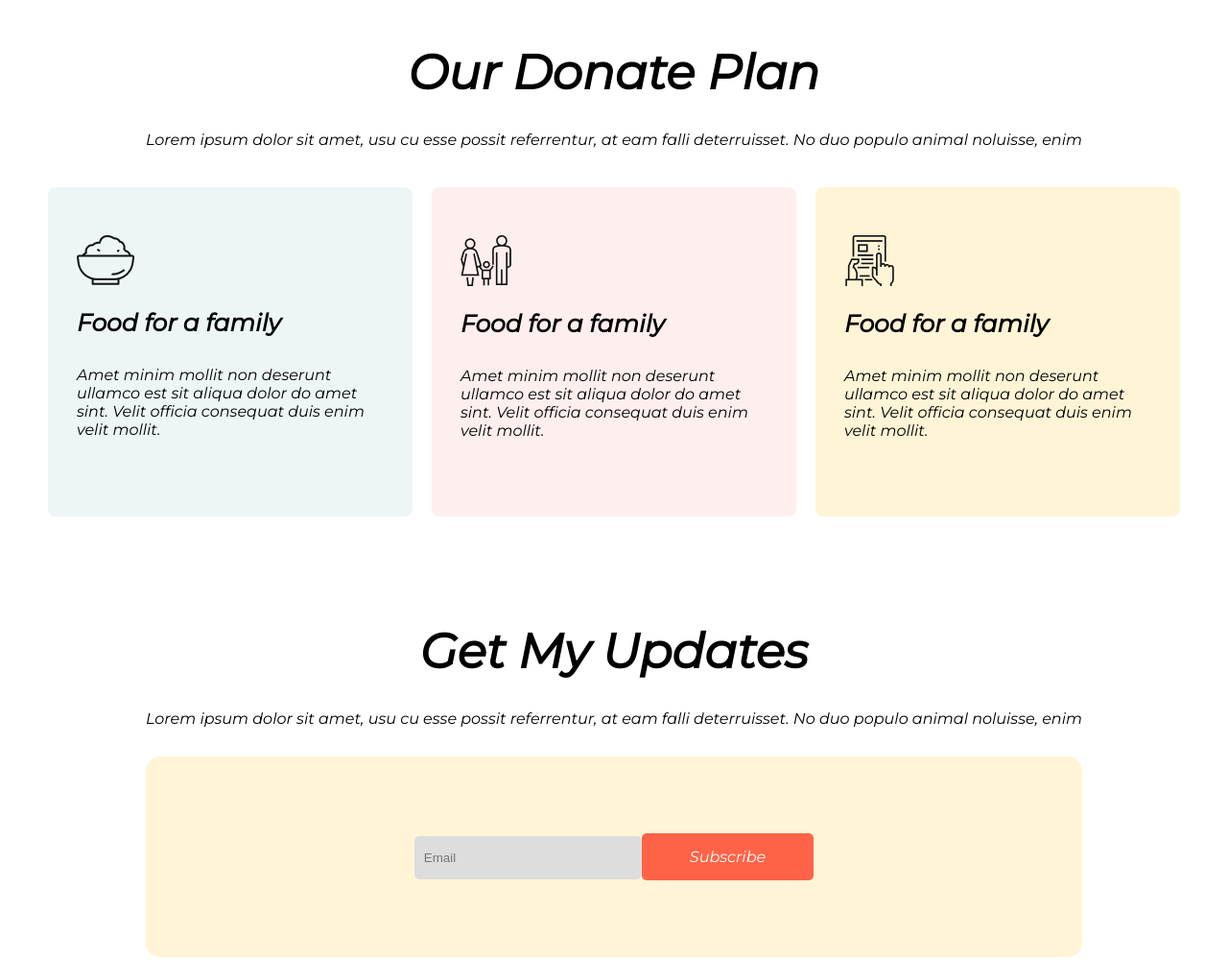
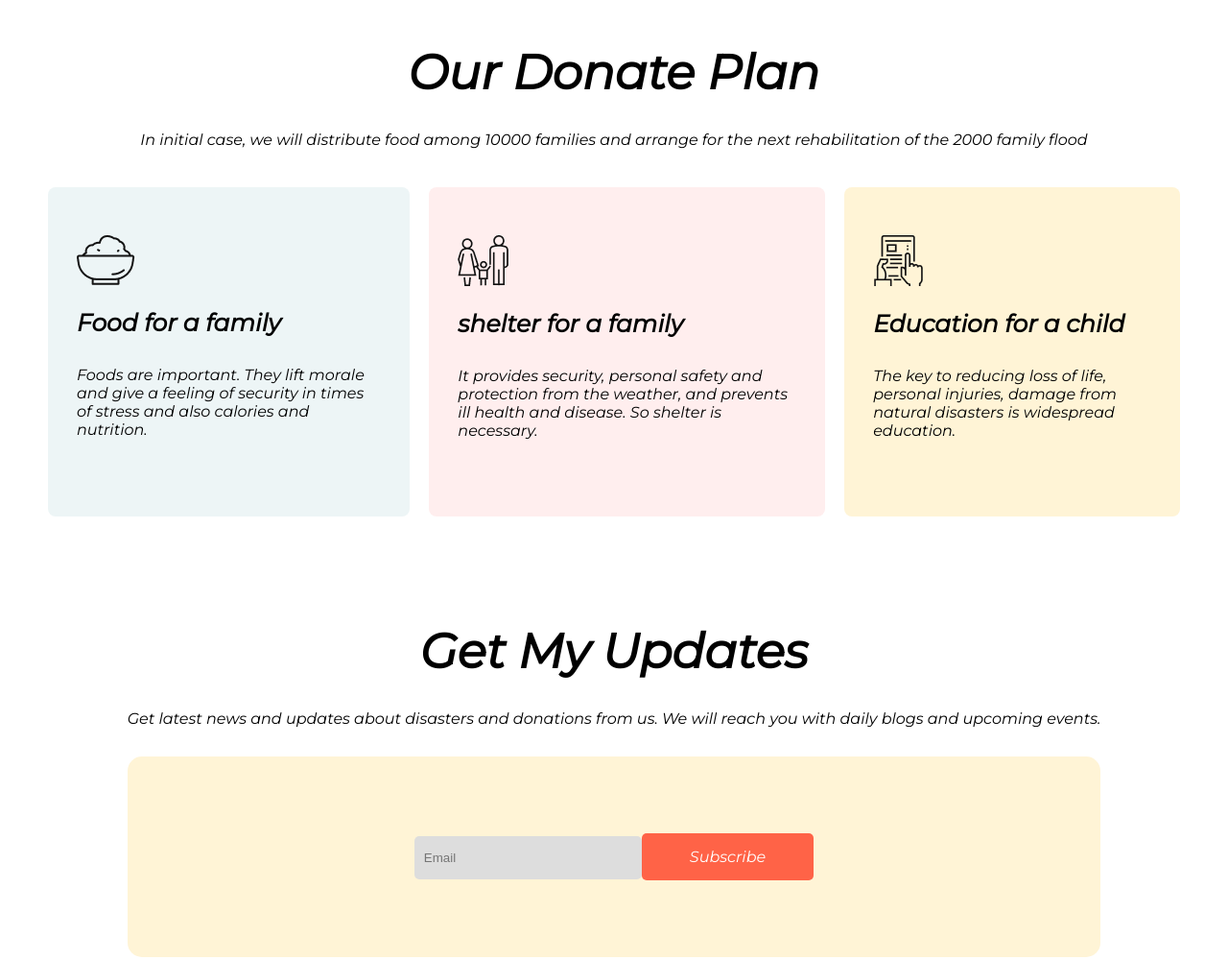
Before and after one commit to sakibnazmus1/donate-website, a plain HTML site: page index.html in a window 1280 px wide. Shown: the part 1340-2340 px from the top of the page at 96% size. Drawn offline with Linux system fonts and the light colour scheme.

Commit message:
third commit

```diff
--- a/index.html
+++ b/index.html
@@ -9,6 +9,7 @@
     <link rel="preconnect" href="https://fonts.googleapis.com">
     <link rel="preconnect" href="https://fonts.gstatic.com" crossorigin>
     <link href="https://fonts.googleapis.com/css2?family=Montserrat:ital@1&display=swap" rel="stylesheet">
+    <link rel="shortcut icon" href="./images/donation0.jpg" type="image/x-icon">
     <link rel="stylesheet" href="style.css">
 </head>
 
@@ -17,8 +18,9 @@
         <div>
             <h1>Let’s Help Those Who Are <br> More In Need</h1>
             <p>
-                Lorem ipsum dolor sit amet, usu cu esse possit referrentur, at eam falli
-                deterruisset. No duo populo animal noluisse, enim
+                The Sylhetites are very damaged. Let us do what we can by the side of the people affected by. Come
+                forward with their help
+
             </p>
             <a class="donate-button" href="">Donate Now</a>
         </div>
@@ -27,15 +29,14 @@
         <div>
             <h3>Donate Today</h3>
             <p>
-                Lorem ipsum dolor sit amet, usu cu esse possit referrentur, at eam falli
-                deterruisset. No duo populo animal noluisse, enim
+                You can donate any one option or amount of money from below
             </p>
             <div class="tk">
                 <h4 class="tk-item">100tk</h4>
                 <h4 id="red" class="tk-item">200tk</h4>
                 <h4 class="tk-item">500tk</h4>
                 <h4 class="tk-item">1000tk</h4>
-                <h4 class="tk-item">2000tk</h4>
+                <h4 class="tk-item">5000tk</h4>
             </div>
             <input type="text" placeholder="Other Amount (Taka)"><br>
             <a href="" class="donate-button">Donate Now</a>
@@ -45,38 +46,31 @@
         <div>
             <h3>Our Donate Plan</h3>
             <p>
-                Lorem ipsum dolor sit amet, usu cu esse possit referrentur, at eam falli
-                deterruisset. No duo populo animal noluisse, enim
+                In initial case, we will distribute food among 10000 families and arrange for the next rehabilitation of
+                the 2000 family flood
             </p>
             <div class="plan-box">
                 <div id="food" class="plan">
                     <img src="./icons/food.png">
                     <h4>Food for a family</h4>
                     <p>
-                        Amet minim mollit non deserunt
-                        ullamco est sit aliqua dolor do amet
-                        sint. Velit officia consequat duis enim
-                        velit mollit.
-                    </p>
+                        Foods are important. They lift morale and give a feeling of security in times of stress and also
+                        calories and nutrition.
                 </div>
                 <div id="shelter" class="plan">
                     <img src="./icons/shelter.png">
-                    <h4>Food for a family</h4>
+                    <h4>shelter for a family</h4>
                     <p>
-                        Amet minim mollit non deserunt
-                        ullamco est sit aliqua dolor do amet
-                        sint. Velit officia consequat duis enim
-                        velit mollit.
+                        It provides security, personal safety and protection from the weather, and prevents ill health
+                        and disease. So shelter is necessary.
                     </p>
                 </div>
                 <div id="education" class="plan">
                     <img src="./icons/Frame-1.png">
-                    <h4>Food for a family</h4>
+                    <h4>Education for a child</h4>
                     <p>
-                        Amet minim mollit non deserunt
-                        ullamco est sit aliqua dolor do amet
-                        sint. Velit officia consequat duis enim
-                        velit mollit.
+                        The key to reducing loss of life, personal injuries, damage from natural disasters is widespread
+                        education.
                     </p>
                 </div>
             </div>
@@ -86,11 +80,12 @@
         <div>
             <h3>Get My Updates</h3>
             <p>
-                Lorem ipsum dolor sit amet, usu cu esse possit referrentur, at eam falli
-                deterruisset. No duo populo animal noluisse, enim
+                Get latest news and updates about disasters and donations from us. We will reach you with daily blogs
+                and upcoming events.
             </p>
             <div class="email">
-                <input type="text" placeholder="Email"><a id="subscribe-submit" href="" class="donate-button">Subscribe</a>
+                <input type="text" placeholder="Email"><a id="subscribe-submit" href=""
+                    class="donate-button">Subscribe</a>
             </div>
         </div>
     </section>
--- a/style.css
+++ b/style.css
@@ -1,14 +1,16 @@
 @import url('https://fonts.googleapis.com/css2?family=Lobster&display=swap');
 
-*{
+* {
     padding: 0;
     margin: 0;
 }
-body{
+
+body {
     font-family: 'Montserrat', sans-serif;
 }
-.header{
-    background-image: linear-gradient(to top, #151515, #45454500), url(./images/donation0.jpg);
+
+.header {
+    background-image: url(./images/donation13.jpg);
     height: 700px;
     background-repeat: no-repeat;
     background-size: cover;
@@ -18,14 +20,17 @@ body{
     text-align: center;
     color: white;
 }
-.header h1{
+
+.header h1 {
     font-size: 60px;
     font-weight: 700;
 }
-.header p{
+
+.header p {
     margin: 40px 0;
 }
-.donate-button{
+
+.donate-button {
     text-decoration: none;
     color: white;
     background: tomato;
@@ -33,104 +38,125 @@ body{
     display: inline-block;
     border-radius: 10px;
 }
-h3{
+
+h3 {
     font-size: 50px;
 }
-.donate-today p{
+
+.donate-today p {
     margin: 30px 0;
 }
-.donate-today input{
+
+.donate-today input {
     margin: 30px 0;
     padding: 20px 150px;
     text-align: center;
     font-size: 18px;
 }
-.donate-today{
+
+.donate-today {
     display: flex;
     justify-content: center;
     align-items: center;
     text-align: center;
     margin: 100px 0;
 }
-.tk{
+
+.tk {
     display: flex;
 }
-.tk-item{
+
+.tk-item {
     background: rgb(230, 230, 230);
     padding: 50px 40px;
     margin: 10px auto;
     font-size: 30px;
     border-radius: 8px;
 }
-#red{
+
+#red {
     background: pink;
     color: crimson;
     border: 2px solid crimson;
 }
-.our-donate-plan{
+
+.our-donate-plan {
     display: flex;
     justify-content: center;
     align-items: center;
     text-align: center;
     margin: 100px 0;
 }
-.our-donate-plan p{
+
+.our-donate-plan p {
     margin: 30px 0;
 }
-.plan-box{
+
+.plan-box {
     display: flex;
     width: 1200px;
 }
-.plan{
+
+.plan {
     background: #EDF5F6;
     margin: 10px;
     padding: 50px 30px;
     text-align: left;
     border-radius: 8px;
 }
-.plan h4{
+
+.plan h4 {
     font-size: 25px;
     margin-top: 20px;
 }
-#shelter{
+
+#shelter {
     background: #FFEEEE;
 }
-#education{
+
+#education {
     background: #FFF4D6;
 }
-.updates{
+
+.updates {
     display: flex;
     justify-content: center;
     align-items: center;
     text-align: center;
     margin: 100px 0;
 }
-.updates p{
+
+.updates p {
     margin: 30px 0;
 }
-.email{
+
+.email {
     background: #FFF4D6;
     padding: 80px 0;
     border-radius: 15px;
 }
-.email input{
+
+.email input {
     padding: 15px 50px 15px 10px;
     border-radius: 5px;
     border: none;
     background: #dddddd;
 }
-#subscribe-submit{
+
+#subscribe-submit {
     border-radius: 0;
     padding: 15px 50px;
     border-radius: 5px;
 }
-footer{
+
+footer {
     background: #090909;
     padding: 65px 0;
     color: white;
     text-align: center;
 }
-footer h4{
+
+footer h4 {
     font-size: 35px;
     margin-bottom: 25px;
     font-family: 'Lobster', cursive;
```
Also changed, not shown: images/donation13.jpg (added).
